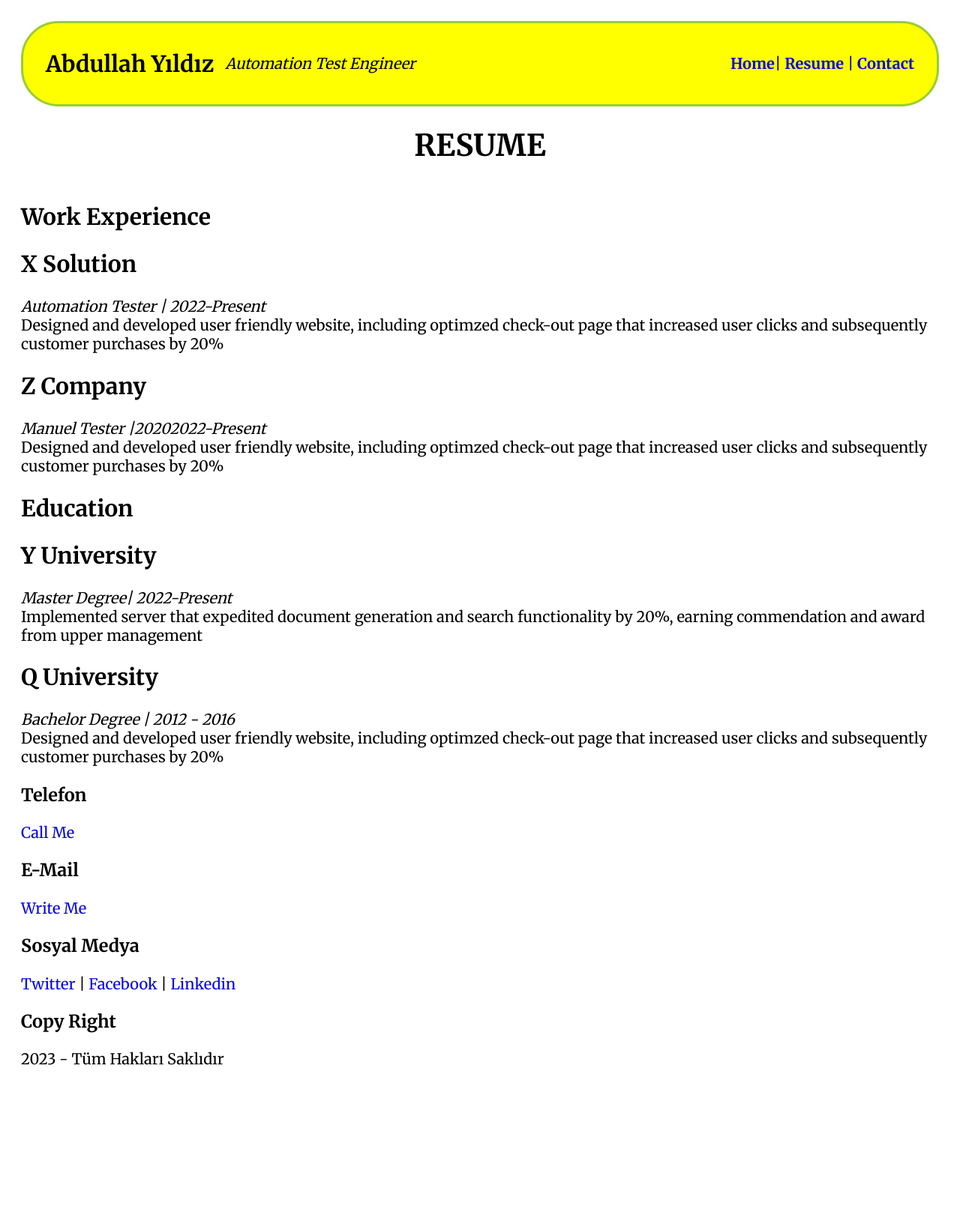
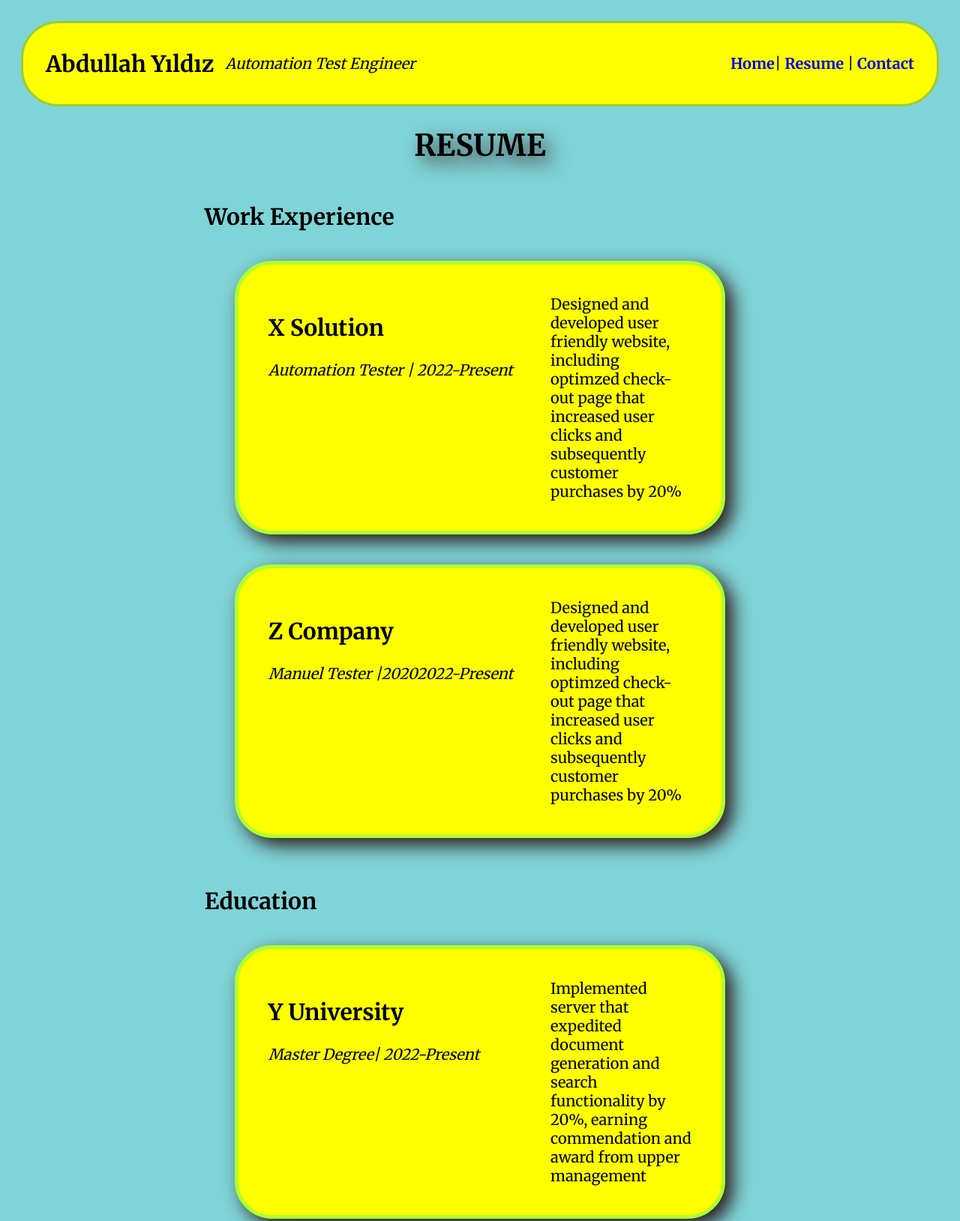
Before and after one commit to abdullahyildiz52/HTML-My-Resume-, a plain HTML site: page resume.html in a window 1280 px wide. Shown: the top 1629 px of the page at 75% size. Before the commit the page ends 1473 px from the top, so only its background shows below. Drawn offline with Linux system fonts and the light colour scheme.

Commit message:
html css sonu

```diff
--- a/css/style.css
+++ b/css/style.css
@@ -4,6 +4,7 @@ body {
     font-family: 'Merriweather',serif; /* google fonttan css rules olarak aldık */
     padding: 20px;
     font-size: 20px;
+    background-color: rgb(127, 212, 215);
 }
 * {
     box-sizing: border-box;
@@ -26,7 +27,7 @@ button {
     border-radius: 10px;
     background-color: yellowgreen;
     font-size: 30px;
-    color: yellow;
+    color: rgb(80, 80, 26);
     padding: 10px 30px;/* ilk parametre ust alt, ikinci sağ-sol uzaklığı belirler */
 }
 .header {
@@ -54,10 +55,52 @@ button {
 .content .About{
     display: flex;
     align-items: center;
+    width: 70%;
+    padding: 40px;
+    gap: 30px;
 }
 .About img {
 width: 500px;
 height: 500px;
 border: 5px solid yellowgreen;
 border-radius: 250px;
+
+
 }
+.About .description {
+    display: flex;
+
+}
+.footer {
+    display: flex;
+    justify-content: space-around;
+    border-top: 5px dotted gray;
+    margin: 20px;
+}
+.section {
+    width: 60%;
+}
+.section .card {
+    display: flex;
+    border: 5px solid greenyellow;
+    border-radius: 50px;
+    background-color: yellow;
+    margin: 40px;
+    padding: 40px;
+    box-shadow: 10px 10px 25px rgb(45, 25, 25);
+}
+.section .card .left {
+    flex: 2;
+}
+.section .card .right {
+    flex: 1;
+}
+h1 {
+    text-shadow: 10px 10px 25px rgb(64, 38, 38);
+}
+.content h1 span{
+    width: 50px;
+    height: 50px;
+    border-radius: 25px;
+    background-color: black;
+}
--- a/resume.html
+++ b/resume.html
@@ -23,7 +23,7 @@
     </div><!--  -->
 
     <div class="content">
-        <h1>RESUME</h1>
+        <h1> <span></span> RESUME</h1>
         <div class="section">
             <h2>Work Experience</h2>
             <div class="card">
```
Also changed, not shown: contact.html (+1 -1 lines).
